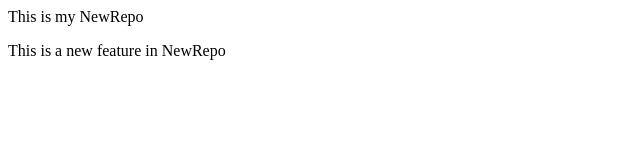
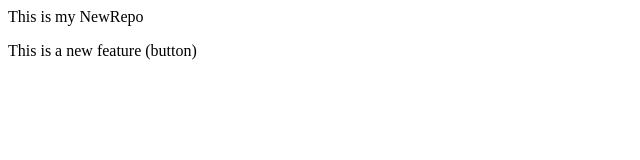
Before and after one commit to Shivamdhanaliya/NewRepo, a plain HTML site: page index.html in a window 1280 px wide. Shown: the full height of the page, 0-640 px from the left. Drawn offline with Linux system fonts and the light colour scheme.

```diff
--- a/index.html
+++ b/index.html
@@ -1,2 +1,2 @@
 <p>This is my NewRepo</p>
-<p>This is a new feature in NewRepo</p>
+<p>This is a new feature (button)</p>
```
